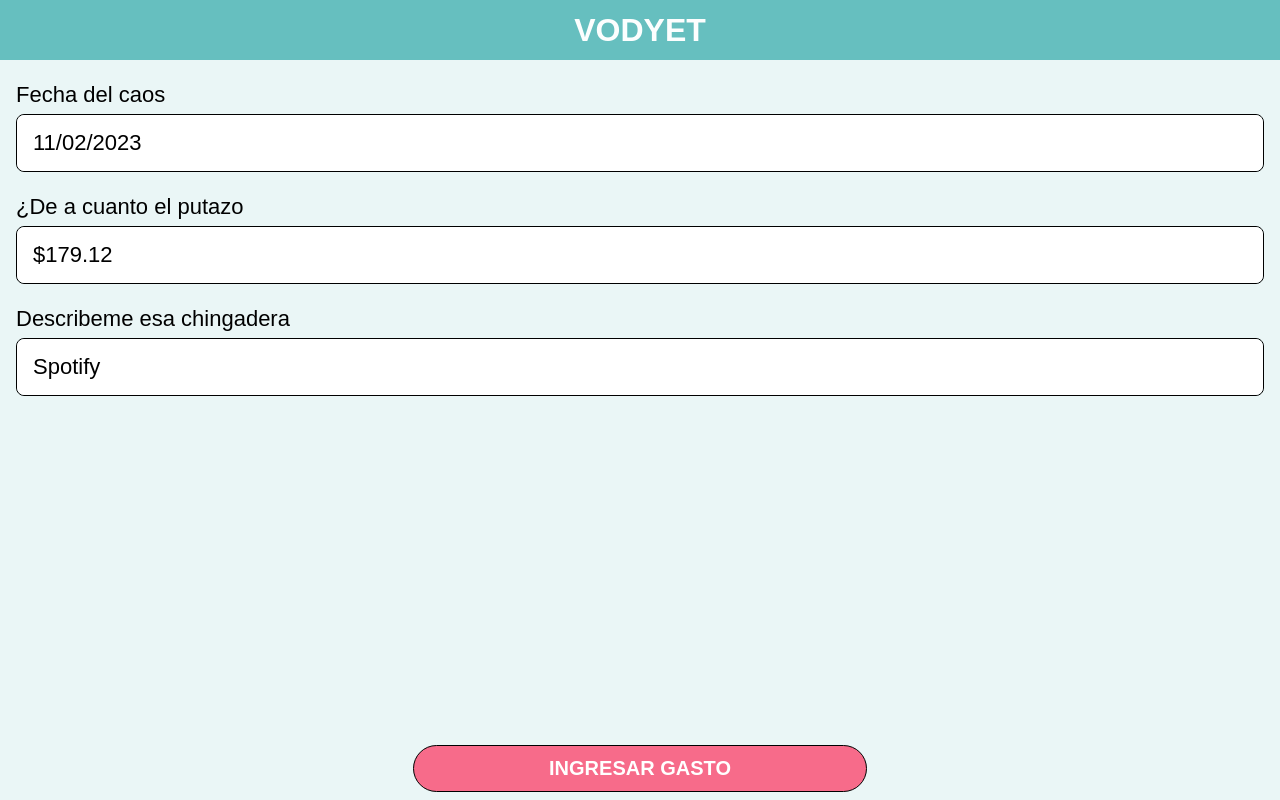
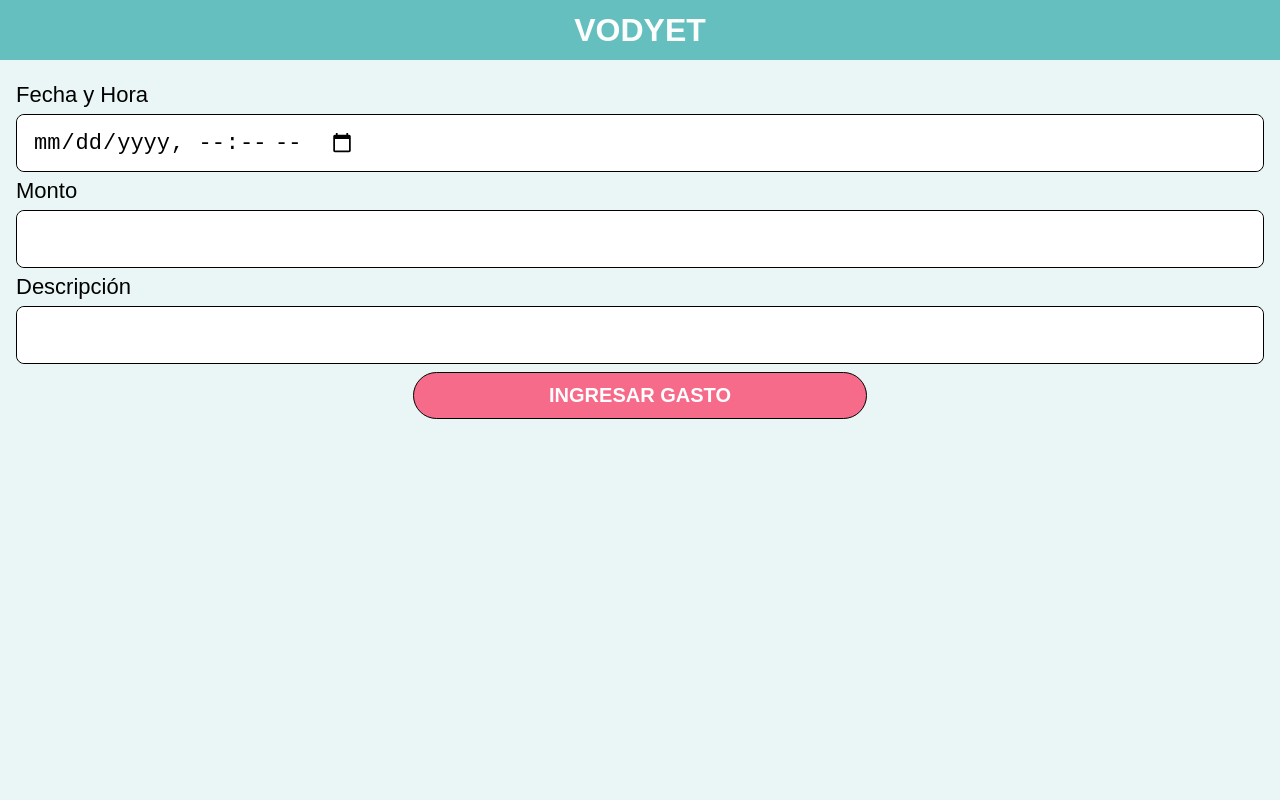
Before and after one commit to jesuszvl/vodyet, a Next.js app: page /new-expense in a window 1280 px wide. Built offline with nearby package versions, Linux system fonts and the light colour scheme; no server answers; a web font is replaced by a local one.

Commit message:
add basic api request for storing into the expense collection

```diff
--- a/pages/api/expenses.js
+++ b/pages/api/expenses.js
@@ -3,9 +3,22 @@ import Expense from "../../src/model/Expense";
 
 export default async function handler(req, res) {
   connectDB();
-  const expenses = await Expense.find({ userId: req.query.userId });
-
-  res.json({
-    expenses,
-  });
+  if (req.method === "GET") {
+    const expenses = await Expense.find({ userId: req.query.userId });
+    res.json({ expenses });
+  } else if (req.method === "POST") {
+    const userId = req.body.userId;
+    const description = req.body.desc;
+    const ammount = req.body.value;
+    const expense = new Expense({
+      userId,
+      description,
+      ammount,
+      category: "servicios",
+    });
+    await expense.save();
+    res.status(201).json({ message: "Expense created successfully!" });
+  } else {
+    res.status(405).json({ message: "Method Not Allowed" });
+  }
 }
--- a/pages/history.js
+++ b/pages/history.js
@@ -6,7 +6,6 @@ import auth from "../src/utils/firebaseConfig";
 
 import History from "../src/components/History/History";
 import styles from "../src/styles/History.module.scss";
-import Header from "../src/components/Header/Header";
 import ActionButton from "../src/components/ActionButton/ActionButton";
 import Wrapper from "../src/components/Wrapper/Wrapper";
 
--- a/pages/index.js
+++ b/pages/index.js
@@ -5,8 +5,6 @@ import { useRouter } from "next/router";
 
 import styles from "../src/styles/Login.module.scss";
 import BaseButton from "../src/components/BaseButton/BaseButton";
-import Footer from "../src/components/Footer/Footer";
-import Header from "../src/components/Header/Header";
 import TextInput from "../src/components/TextInput/TextInput";
 import Link from "next/link";
 import Wrapper from "../src/components/Wrapper/Wrapper";
--- a/pages/me.js
+++ b/pages/me.js
@@ -1,12 +1,9 @@
 import { useState, useEffect } from "react";
-import { signInWithEmailAndPassword } from "firebase/auth";
 import auth from "../src/utils/firebaseConfig";
 import { useRouter } from "next/router";
 
 import styles from "../src/styles/Login.module.scss";
 import BaseButton from "../src/components/BaseButton/BaseButton";
-import Footer from "../src/components/Footer/Footer";
-import Header from "../src/components/Header/Header";
 import Wrapper from "../src/components/Wrapper/Wrapper";
 
 function Me() {
--- a/pages/new-expense.js
+++ b/pages/new-expense.js
@@ -1,26 +1,71 @@
+import { useState, useEffect } from "react";
+
+import { API_BASE_URL } from "../config/api";
+import auth from "../src/utils/firebaseConfig";
+
 import styles from "../src/styles/NewExpense.module.scss";
-import Header from "../src/components/Header/Header";
-import ActionButton from "../src/components/ActionButton/ActionButton";
+import BaseButton from "../src/components/BaseButton/BaseButton";
 import TextInput from "../src/components/TextInput/TextInput";
 import Wrapper from "../src/components/Wrapper/Wrapper";
 
-const fetcher = (...args) => fetch(...args).then((res) => res.json());
+export default function NewExpense() {
+  const [userId, setUserId] = useState(null);
+  const [expenseDate, setExpenseDate] = useState("");
+  const [expenseValue, setExpenseValue] = useState("");
+  const [expenseDescription, setExpenseDescription] = useState("");
 
-export default function NewExpense() {
+  useEffect(() => {
+    const unsubscribe = auth.onAuthStateChanged((user) => {
+      if (user) {
+        setUserId(user.uid);
+      }
+    });
+
+    return unsubscribe;
+  }, []);
+
+  const handleNewExpense = async (event) => {
+    event.preventDefault();
+    const expenseData = {
+      date: expenseDate,
+      value: expenseValue,
+      desc: expenseDescription,
+      userId: userId,
+    };
+    const response = await fetch("/api/expenses", {
+      method: "POST",
+      headers: {
+        "Content-Type": "application/json",
+      },
+      body: JSON.stringify(expenseData),
+    });
+    console.log(response.status);
+  };
+
   return (
     <Wrapper>
       <div className={styles.content}>
-        <TextInput label={"Fecha del caos"} value={"11/02/2023"}></TextInput>
-        <TextInput
-          label={"¿De a cuanto el putazo"}
-          value={"$179.12"}
-        ></TextInput>
-        <TextInput
-          label={"Describeme esa chingadera"}
-          value={"Spotify"}
-        ></TextInput>
+        <form onSubmit={handleNewExpense} className={styles["expense-form"]}>
+          <TextInput
+            type="datetime-local"
+            label={"Fecha y Hora"}
+            value={expenseDate}
+            onChange={(event) => setExpenseDate(event.target.value)}
+          ></TextInput>
+          <TextInput
+            type="number"
+            label={"Monto"}
+            value={expenseValue}
+            onChange={(event) => setExpenseValue(event.target.value)}
+          ></TextInput>
+          <TextInput
+            label={"Descripción"}
+            value={expenseDescription}
+            onChange={(event) => setExpenseDescription(event.target.value)}
+          ></TextInput>
+          <BaseButton text="INGRESAR GASTO" type="submit" />
+        </form>
       </div>
-      <ActionButton text={"INGRESAR GASTO"} href={"/history"} />
     </Wrapper>
   );
 }
```
